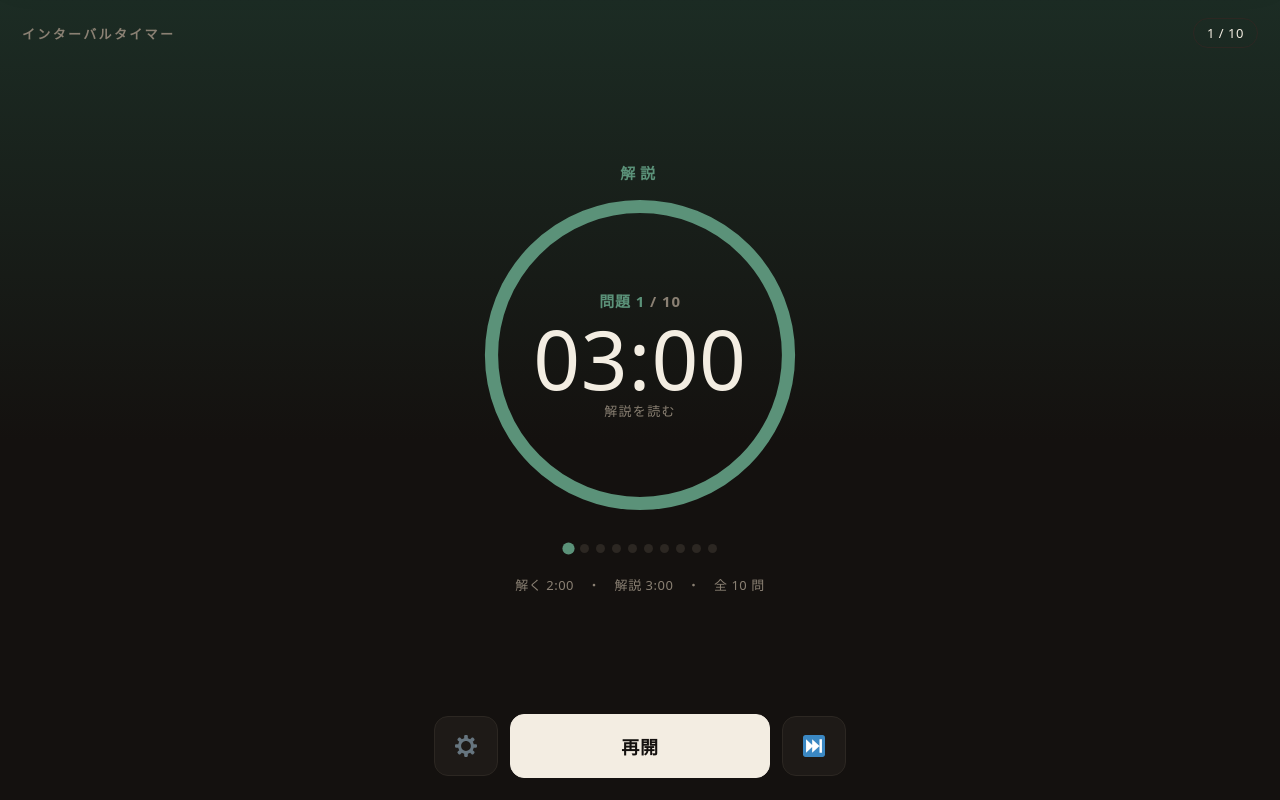
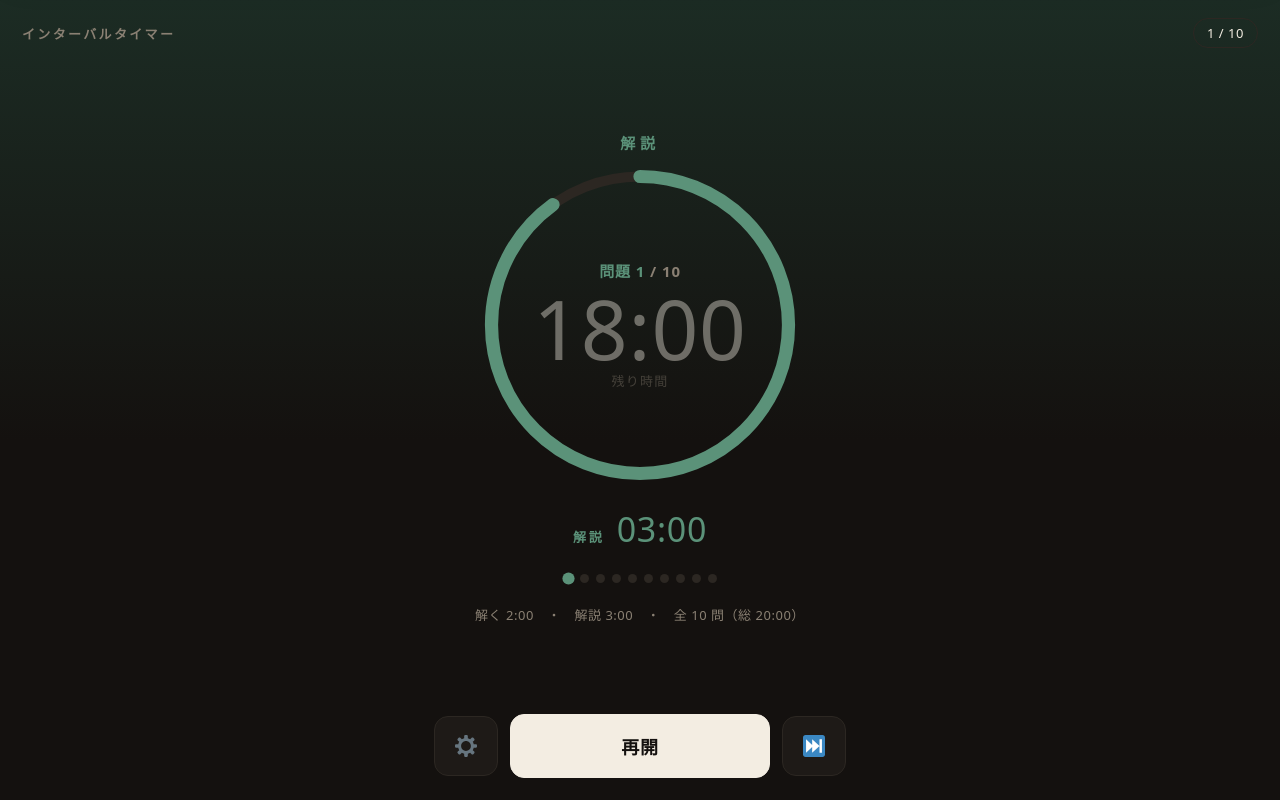
Before and after one commit to nananek/interval-timer, a plain HTML site: page index.html in a window 1280 px wide. Both pictures are taken after a click on the button 814 px from the left and 745 px from the top of the page. Drawn offline with Linux system fonts and the light colour scheme.

Commit message:
Add total-remaining-time display for exam pacing
リング内の主役を「総残り時間」(解く時間×問題数)に変更。解く間だけ減り、
各問は解く時間で強制的に解説へ切替。解説中は総残り時間を淡色で凍結し、
リングの下に解説カウントダウンを表示。早抜け分は繰り越さない。

Co-Authored-By: Claude Opus 4.8 (1M context) <noreply@anthropic.com>

```diff
--- a/index.html
+++ b/index.html
@@ -96,8 +96,26 @@
     font-size:clamp(54px,17vw,82px);font-weight:300;
     font-variant-numeric:tabular-nums;letter-spacing:.01em;
     line-height:1;
+    transition:opacity .4s ease;
   }
-  .sub{font-size:13px;color:var(--muted);letter-spacing:.1em}
+  .sub{font-size:13px;color:var(--muted);letter-spacing:.1em;transition:opacity .4s ease}
+  /* 解説中はヘッダの総残り時間を「凍結中」として淡く落とす（消費が止まっている合図） */
+  body.phase-review .time,
+  body.phase-review .sub{opacity:.4}
+
+  /* --- 解説タイマー（解く時間が満了したあとリングの下に出る従タイマー） --- */
+  .review-timer{
+    display:flex;align-items:baseline;justify-content:center;gap:12px;
+    margin-top:16px;min-height:38px;       /* 解く中も場所を確保しレイアウトの跳ねを防ぐ */
+    color:var(--review);
+    font-variant-numeric:tabular-nums;
+    opacity:0;transition:opacity .3s ease;
+  }
+  .review-timer.show{opacity:1}
+  .review-timer .rt-label{
+    font-size:13px;letter-spacing:.22em;font-weight:700;text-transform:uppercase;
+  }
+  .review-timer .rt-time{font-size:34px;font-weight:300;letter-spacing:.02em;line-height:1}
 
   /* progress dots: one per question, filled as you advance */
   .dots{display:flex;flex-wrap:wrap;gap:7px;justify-content:center;
@@ -249,12 +267,16 @@
     </svg>
     <div class="readout">
       <div class="qnow" id="qnow">問題 1<span class="qtotal" id="qtotal"> / 10</span></div>
-      <div class="time" id="time">02:00</div>
-      <div class="sub" id="sub">解く</div>
+      <div class="time" id="time">20:00</div>
+      <div class="sub" id="sub">残り時間</div>
     </div>
   </div>
+  <div class="review-timer" id="reviewTimer">
+    <span class="rt-label">解説</span>
+    <span class="rt-time" id="reviewTime">03:00</span>
+  </div>
   <div class="dots" id="dots" aria-hidden="true"></div>
-  <div class="config" id="config">解く 2:00　・　解説 3:00　・　全 10 問</div>
+  <div class="config" id="config">解く 2:00　・　解説 3:00　・　全 10 問（総 20:00）</div>
 </main>
 
 <div class="controls">
@@ -404,16 +426,27 @@ function buildDots(){
 function render(){
   document.body.className = 'phase-'+phase;
   $('phaseLabel').textContent = phase==='solve' ? '解く' : '解説';
-  $('time').textContent = fmt(Math.max(0,remaining));
+  // リング内ヘッダは常に「総残り時間」。解く中だけ減り、解説中は凍結（淡色表示）。
+  const tRem = totalRemainingSec();
+  $('time').textContent = fmt(Math.max(0,tRem));
   $('qnow').firstChild.textContent = `問題 ${q}`;
   $('qtotal').textContent = ` / ${cfg.count}`;
-  $('sub').textContent = phase==='solve' ? '解く' : '解説を読む';
+  $('sub').textContent = '残り時間';
   $('progress').textContent = `${q} / ${cfg.count}`;
   $('config').textContent =
-    `解く ${fmtLoose(cfg.solve)}　・　解説 ${fmtLoose(cfg.review)}　・　全 ${cfg.count} 問`;
-  const total = phase==='solve' ? cfg.solve : cfg.review;
-  const frac = total>0 ? Math.max(0,remaining)/total : 0;
+    `解く ${fmtLoose(cfg.solve)}　・　解説 ${fmtLoose(cfg.review)}　・　全 ${cfg.count} 問（総 ${fmtLoose(grandTotalSec())}）`;
+  // リングは総残り時間の割合（セッション全体で 20:00→0 へ少しずつ減る）
+  const gt = grandTotalSec();
+  const frac = gt>0 ? Math.max(0,tRem)/gt : 0;
   $('arc').style.strokeDashoffset = C * (1-frac);
+  // 解説タイマー（リングの下）: 解説フェーズのときだけ出し、解説の残りをカウントダウン
+  const rt = $('reviewTimer');
+  if(started && phase==='review'){
+    rt.classList.add('show');
+    $('reviewTime').textContent = fmt(Math.max(0,remaining));
+  } else {
+    rt.classList.remove('show');
+  }
   $('startBtn').textContent = !started ? '開始' : (running ? '一時停止' : '再開');
   // dots
   const dots=$('dots').children;
@@ -449,6 +482,14 @@ function signalPhase(kind){ beep(kind); buzz(); notifyPhase(kind); }
 
 // ---- elapsed-time helpers ----
 function phaseTotal(){ return phase==='solve' ? cfg.solve : cfg.review; } // 秒
+function grandTotalSec(){ return cfg.solve * cfg.count; } // 総持ち時間（解く時間の合計。例 2:00×10=20:00）
+// 総残り時間（秒）。消費するのは「解く時間」だけで、解説中は凍結する。
+// 解く中  : この問より後の問の満タン総量 + 現フェーズ（＝この問の解く）の残り
+// 解説中  : この問の解くは消費済み扱いで、問境界の値に固定（早抜け分は繰り越さず失う）
+function totalRemainingSec(){
+  const after = cfg.solve * (cfg.count - q);
+  return phase==='solve' ? after + Math.max(0, remaining) : after;
+}
 function remainingMs(){
   if(!running && pausedRemainingMs!=null) return pausedRemainingMs;
   if(phaseEndsAt==null) return phaseTotal()*1000;
--- a/sw.js
+++ b/sw.js
@@ -1,4 +1,4 @@
-const CACHE = 'tanto-iv-v5';
+const CACHE = 'tanto-iv-v6';
 const ASSETS = [
   './',
   './index.html',
```
Also changed, not shown: 1 other file.
